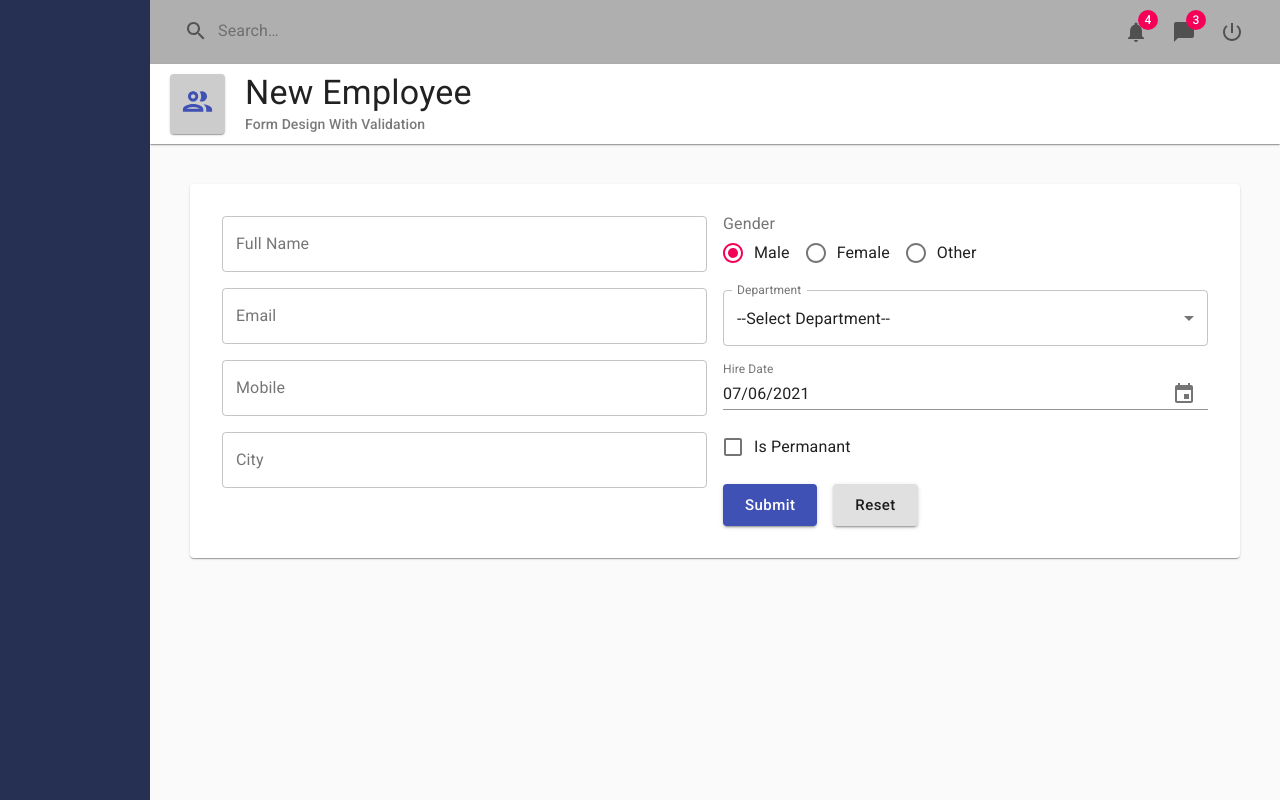
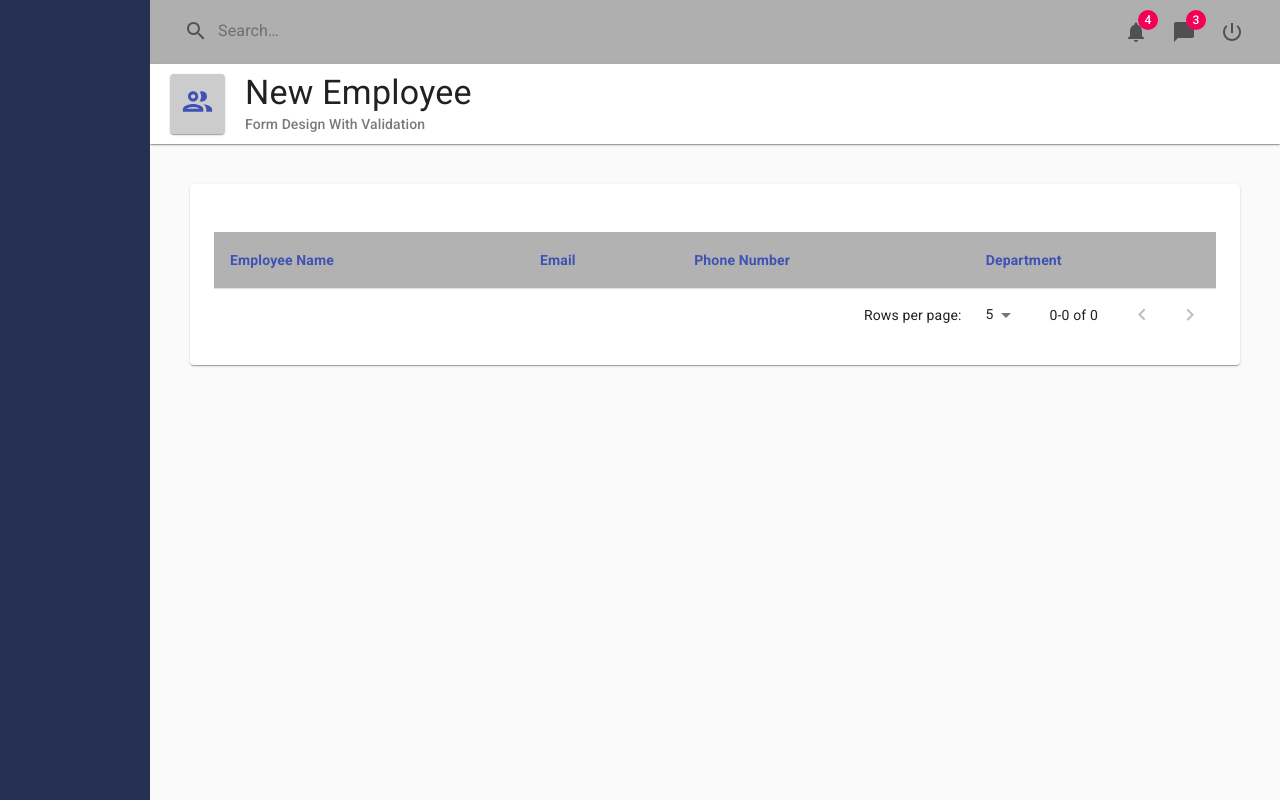
Before and after one commit to luckywassi/material-ui-project, a React (Create React App) app: page / in a window 1280 px wide. Built offline with nearby package versions, Linux system fonts and the light colour scheme.

Commit message:
Pagination Completed

```diff
--- a/src/Components/SideMenu.js
+++ b/src/Components/SideMenu.js
@@ -9,6 +9,7 @@
 		left: '0px',
 		width: '150px',
 		height: '100%',
+		position: 'fixed',
 		backgroundColor: '#253053',
 	},
 });
--- /dev/null
+++ b/src/Components/useTable.js
@@ -0,0 +1,85 @@
+import {
+	makeStyles,
+	Table,
+	TableCell,
+	TableHead,
+	TablePagination,
+	TableRow,
+} from '@material-ui/core';
+
+import React, { useState } from 'react';
+
+const useStyles = makeStyles(theme => ({
+	table: {
+		marginTop: theme.spacing(3),
+		'& thead th': {
+			fontWeight: '600',
+			color: theme.palette.primary.main,
+			background:
+				'linear-gradient(to bottom, rgba(0,0,0,0.3),rgba(0,0,0,0.3))',
+			// background: theme.palette.primary.light,
+		},
+		'& tbody td': {
+			fontWeight: '300',
+		},
+		'& tbody tr:hover': {
+			background: '#fffbf2',
+			cursor: 'pointer',
+		},
+	},
+}));
+
+export default function useTable(records, headCells) {
+	const classes = useStyles();
+
+	const pages = [5, 10, 20];
+	const [page, setPage] = useState(0);
+	const [rowsPerPage, setRowsPerPage] = useState(pages[page]);
+
+	const TblContainer = props => (
+		<Table className={classes.table}>{props.children}</Table>
+	);
+	const TblHead = props => (
+		<TableHead>
+			<TableRow>
+				{headCells.map(cell => (
+					<TableCell key={cell.id}>{cell.label}</TableCell>
+				))}
+			</TableRow>
+		</TableHead>
+	);
+
+	const handleChangePage = (e, newPage) => {
+		//for previous(<) and next(>) page symbols to work
+		setPage(newPage);
+	};
+
+	const handleChangeRowsPerPage = e => {
+		//changes the number left to rows per page according to selected value
+		setRowsPerPage(parseInt(e.target.value, 10));
+		setPage(0);
+	};
+
+	const TblPagination = () => (
+		<TablePagination
+			component='div'
+			rowsPerPageOptions={pages}
+			count={records.length}
+			rowsPerPage={rowsPerPage}
+			page={page}
+			onChangePage={handleChangePage}
+			onChangeRowsPerPage={handleChangeRowsPerPage}
+		/>
+	);
+
+	const recordsAfterPagingAndSorting = () => {
+		return records.slice(page * rowsPerPage, (page + 1) * rowsPerPage);
+	};
+
+	return {
+		TblContainer,
+		TblHead,
+		TblPagination,
+		recordsAfterPagingAndSorting,
+	};
+}
--- a/src/pages/Employees/Employees.js
+++ b/src/pages/Employees/Employees.js
@@ -1,8 +1,16 @@
-import React from 'react';
+import React, { useState } from 'react';
 import EmployeesForm from './EmployeeForm';
 import PageHeader from '../../Components/PageHeader';
 import { PeopleOutlineOutlined } from '@material-ui/icons';
-import { makeStyles, Paper } from '@material-ui/core';
+import {
+	makeStyles,
+	Paper,
+	TableBody,
+	TableCell,
+	TableRow,
+} from '@material-ui/core';
+import useTable from '../../Components/useTable';
+import * as employeeService from '../../services/employeeService';
 
 const useStyles = makeStyles(theme => ({
 	pageContent: {
@@ -11,8 +19,23 @@
 	},
 }));
 
+const headCells = [
+	{ id: 'fullName', label: 'Employee Name' },
+	{ id: 'email', label: 'Email' },
+	{ id: 'mobile', label: 'Phone Number' },
+	{ id: 'departmentTitle', label: 'Department' },
+];
 export default function Employees() {
 	const classes = useStyles();
+	const [records, setRecords] = useState(employeeService.getAllEmployees());
+
+	const {
+		TblContainer,
+		TblHead,
+		TblPagination,
+		recordsAfterPagingAndSorting,
+	} = useTable(records, headCells);
+
 	return (
 		<>
 			<PageHeader
@@ -23,7 +46,21 @@
 				}
 			/>
 			<Paper className={classes.pageContent}>
-				<EmployeesForm />
+				{/* <EmployeesForm /> */}
+				<TblContainer>
+					<TblHead />
+					<TableBody>
+						{recordsAfterPagingAndSorting().map(item => (
+							<TableRow key={item.id}>
+								<TableCell>{item.fullName}</TableCell>
+								<TableCell>{item.email}</TableCell>
+								<TableCell>{item.mobile}</TableCell>
+								<TableCell>{item.departmentTitle}</TableCell>
+							</TableRow>
+						))}
+					</TableBody>
+				</TblContainer>
+				<TblPagination />
 			</Paper>
 		</>
 	);
--- a/src/services/employeeService.js
+++ b/src/services/employeeService.js
@@ -22,8 +22,16 @@
 export function getAllEmployees() {
 	if (localStorage.getItem(KEYS.employees) === null)
 		localStorage.setItem(KEYS.employees, JSON.stringify([]));
-
-	return JSON.parse(localStorage.getItem(KEYS.employees));
+	let allEmployees = JSON.parse(localStorage.getItem(KEYS.employees));
+	//add a new property of departmentTitle to each employee using getDepartmentCollection()
+	let allDepartments = getDepartmentCollecion();
+	//map function returns new array; old array remains unchanged
+	return allEmployees.map(eachEmployee => ({
+		...eachEmployee,
+		//add a new property to each employee
+		departmentTitle:
+			allDepartments[Number(eachEmployee.departmentId) - 1].title,
+	}));
 }
 
 function generateEmployeeId() {
```
Lines whose indentation alone changed are shown as unchanged.
